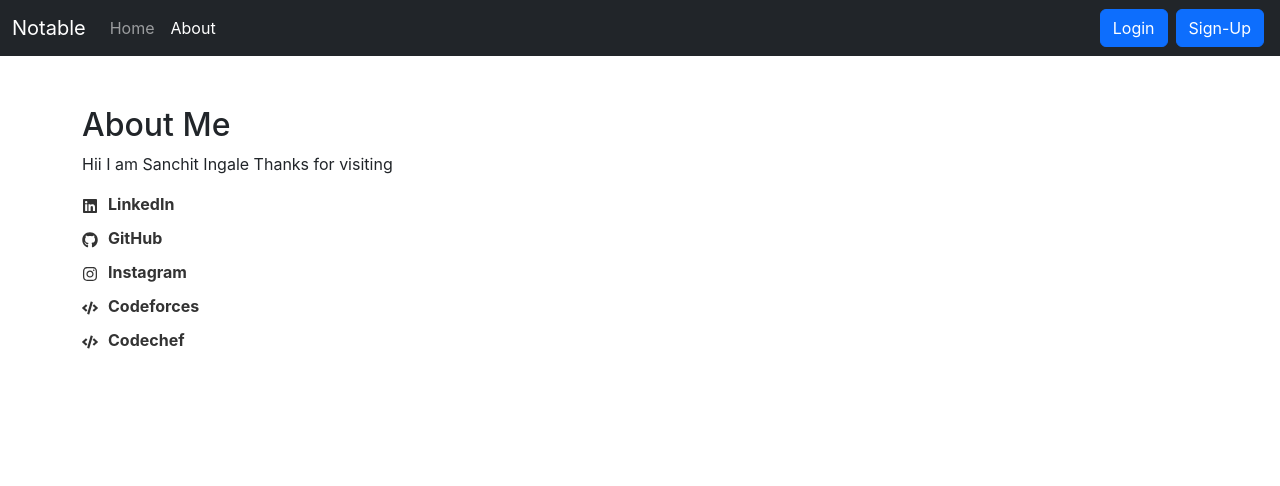
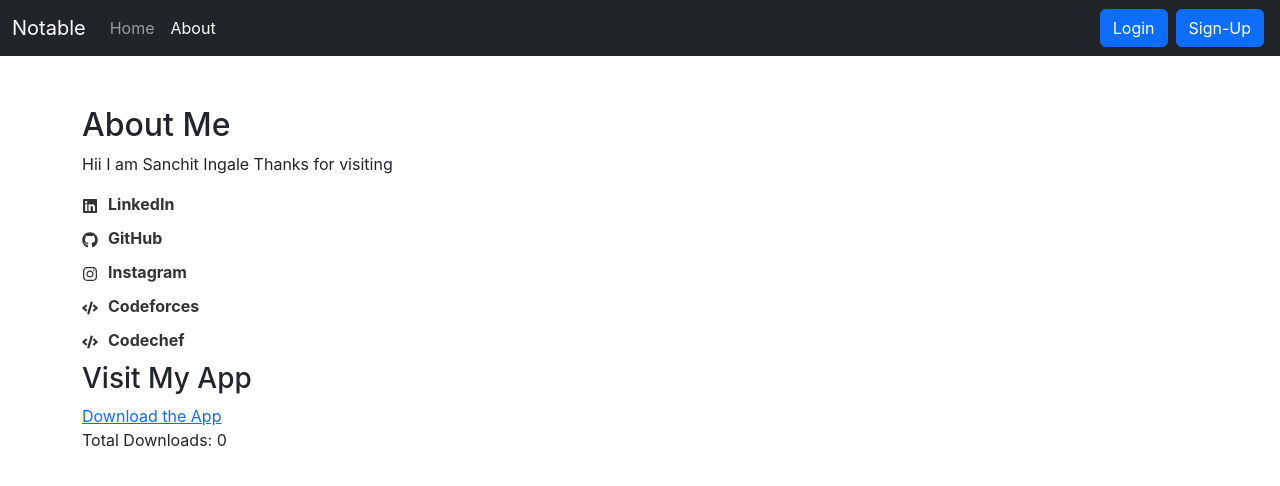
Before and after one commit to sanchit339/INoteBook-Deploy, a React (Create React App) app in the folder Frontend/: page /about in a window 1280 px wide. Shown: the top 486 px of the page. Built offline with nearby package versions, Linux system fonts and the light colour scheme; no server answers.

Commit message:
Update About.js
Adding the App Details

```diff
--- a/Frontend/src/components/About.js
+++ b/Frontend/src/components/About.js
@@ -1,4 +1,4 @@
-import React from 'react';
+import React, { useEffect, useState } from 'react';
 import { FaLinkedin, FaGithub, FaInstagram, FaCode } from 'react-icons/fa';
 import './about.css';
 
@@ -31,6 +31,36 @@
 ];
 
 const About = () => {
+  const [downloadCount, setDownloadCount] = useState(0);
+
+  // Fetch download count from GitHub API
+  const fetchDownloadCount = async () => {
+    const owner = "sanchit339"; // Replace with your GitHub username
+    const repo = "swadhaya8thclass"; // Replace with your repository name
+    const url = `https://api.github.com/repos/sanchit339/swadhaya8thclass/releases`;
+
+    try {
+      const response = await fetch(url);
+      const releases = await response.json();
+
+      // Calculate total downloads from the latest release
+      const totalDownloads = releases.reduce((acc, release) => {
+        release.assets.forEach(asset => {
+          acc += asset.download_count || 0;
+        });
+        return acc;
+      }, 0);
+
+      setDownloadCount(totalDownloads);
+    } catch (error) {
+      console.error("Error fetching download count:", error);
+    }
+  };
+
+  useEffect(() => {
+    fetchDownloadCount();
+  }, []);
+
   return (
     <div className="futuristic-template">
       <h2>About Me</h2>
@@ -50,18 +80,22 @@
           </a>
         ))}
       </div>
+
+      {/* Add app visit link */}
+      <div className="app-visit">
+        <h3>Visit My App</h3>
+        <a
+          href="https://github.com/sanchit339/swadhaya8thclass/releases"
+          target="_blank"
+          rel="noopener noreferrer"
+          className="app-link"
+        >
+          Download the App
+        </a>
+        <p>Total Downloads: {downloadCount}</p>
+      </div>
     </div>
   );
 };
 
 export default About;
-
-/*
-  const a = useContext(noteContext)
-  // now we will use it here to update
-  useEffect (()=>{
-    a.update();
-  } , [])
-
-  {a.state.name} and he is in {a.state.class}
-*/
```
